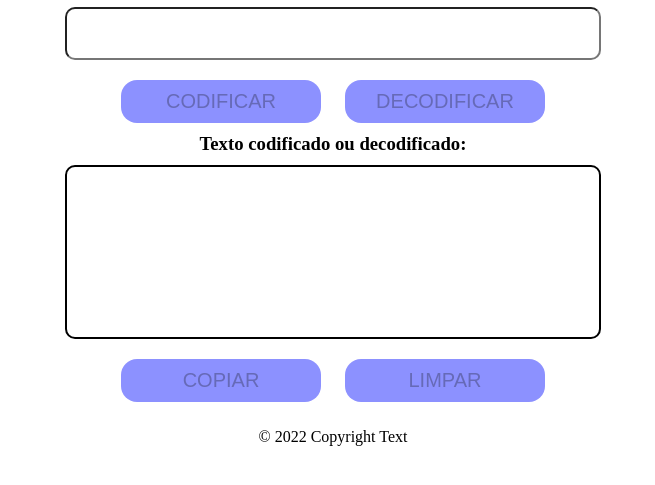
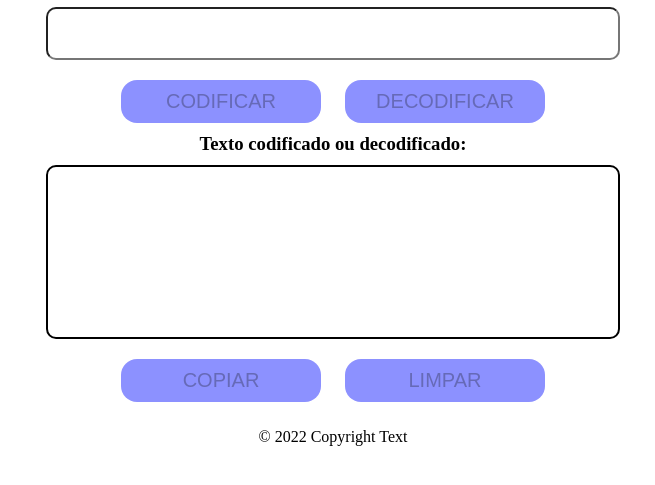
Before and after one commit to ecaussos/ecaussos.github.io, a plain HTML site: page index.html in a window 1280 px wide. Shown: the part 105-590 px from the top of the page, without its empty margins (307-962 px from the left). Drawn offline with Linux system fonts and the light colour scheme.

Commit message:
Update style.css

```diff
--- a/css/style.css
+++ b/css/style.css
@@ -21,7 +21,7 @@ h3{
 }
 
 .input-txt, .result-output{
-    width: 40%;
+    width: 550px;
     margin: 10px;
     padding: 10px;
     border-radius: 10px;
```
